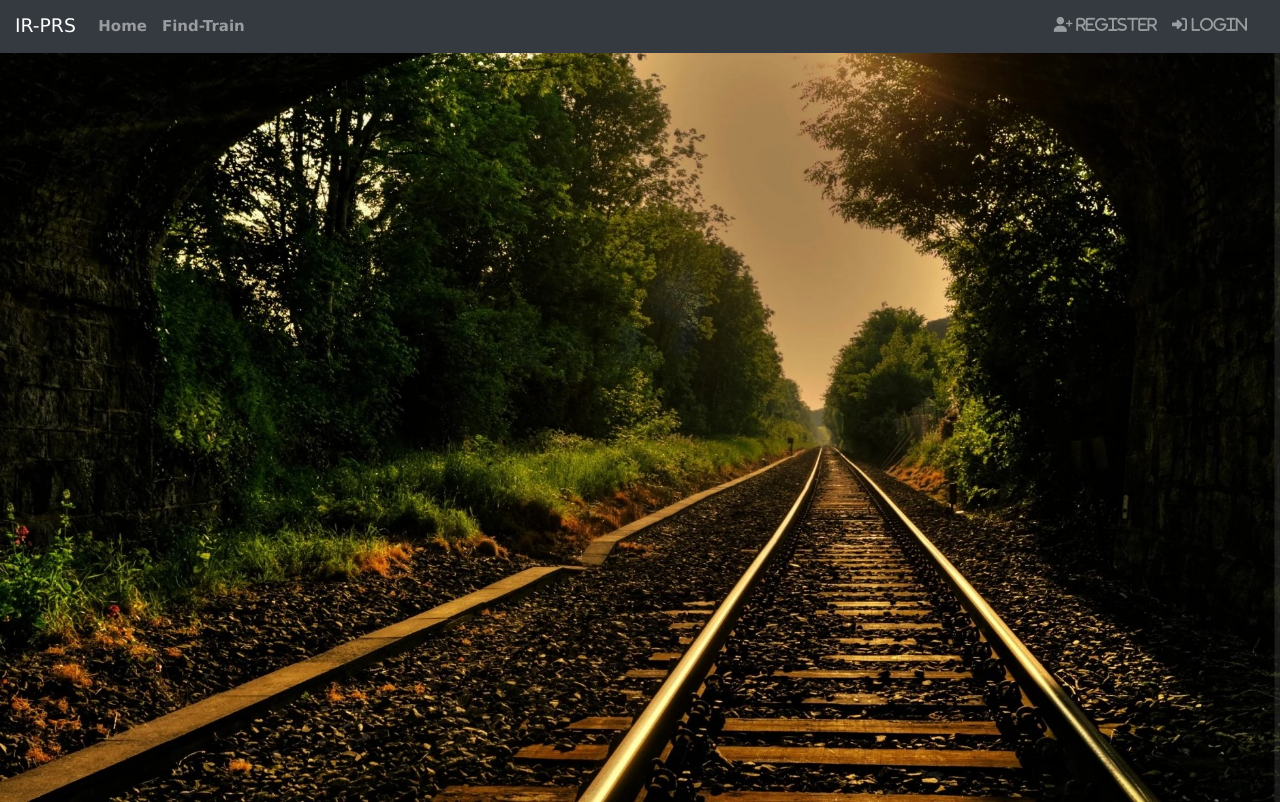
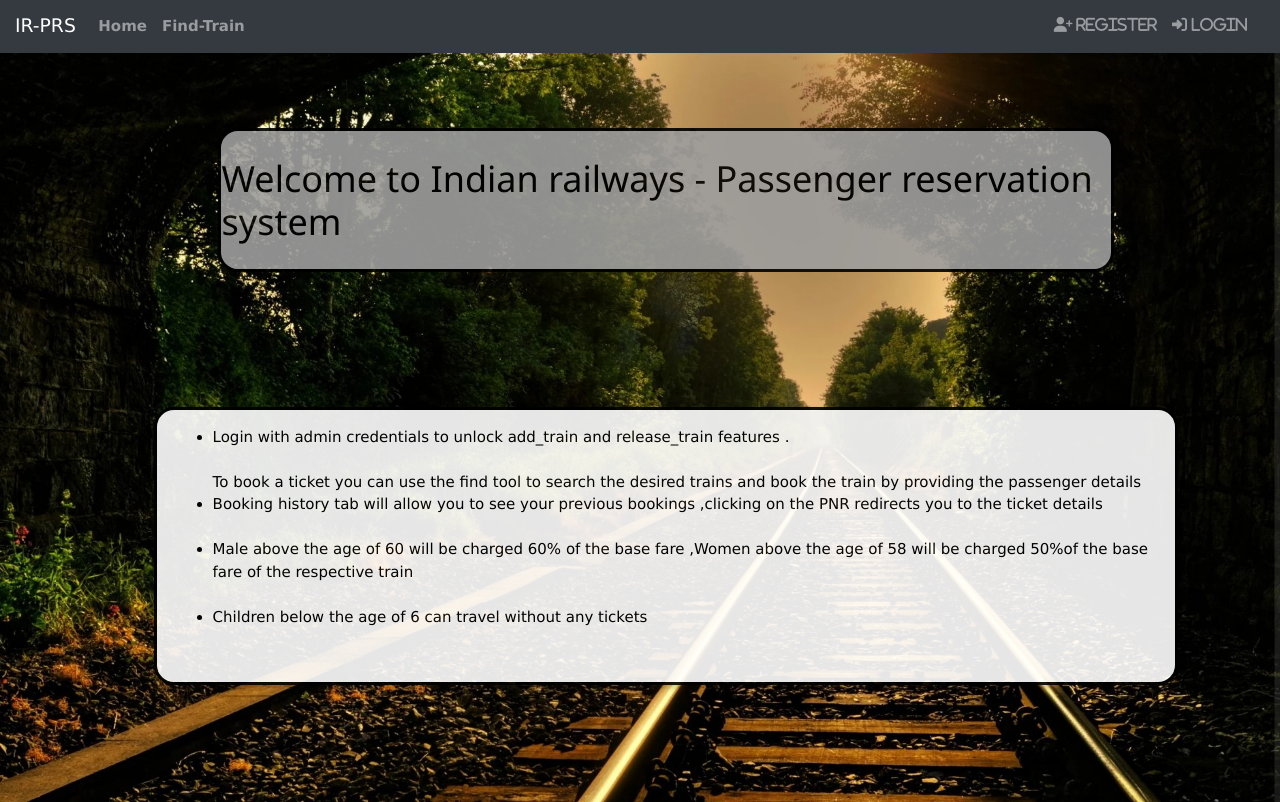
Before and after one commit to MohitSinghal2811/IR-PRS, a Django app: page /home in a window 1280 px wide. Run offline with Django 3.2, Linux system fonts and the light colour scheme; some libraries are stand-ins or nearby versions.

Commit message:
Front End complete

```diff
--- a/rail/templates/rail/base.html
+++ b/rail/templates/rail/base.html
@@ -23,12 +23,14 @@
 
     {% if request.user.is_authenticated %}
         <ul class="navbar-nav" style = "position: absolute; right:2vw; top:0.5vw">
+            {% if request.user.is_superuser %}
                 <li class="nav-item" >
                     <a class="nav-link" href="{% url 'add_train' %}"> Add Train </a>
                 </li>
                 <li class="nav-item" >
                     <a class="nav-link" href="{% url 'release_train' %}"> Release Train </a>
                 </li>
+            {% endif %}
             <li class = "nav-item" >
                 <span class="nav-link"><b>Hi {{request.user.first_name}} </b></span>
             </li>
--- a/rail/templates/rail/index.html
+++ b/rail/templates/rail/index.html
@@ -1 +1,44 @@
-{% extends "rail/base.html" %}
+{% extends 'rail/base.html' %}
+{% load static %}
+{% load widget_tweaks %}
+
+
+{% block body %}
+
+
+<div class="w3-display-topmiddle" style="width:70vw ;margin-left:2vw; margin-top:10vw; opacity:0.9; ">
+    <div class="w3-container w3-white w3-padding-16 w3-grey"  style="height: 100%; border: solid black; border-radius: 20px;">
+        <div class = "row ">
+            <b><h1>Welcome to Indian railways - Passenger reservation system</h1></b>
+        </div>
+    </div>
+</div>
+
+
+
+<div class="w3-display-bottommiddle" style="width:80vw ;margin-left:2vw; margin-bottom:9vw; opacity:0.9; ">
+    <div class="w3-container w3-card w3-white w3-padding-16 "  style="height: 100%; border: solid black; border-radius: 20px;">
+    <ul >
+        <li >
+           Login with admin credentials to unlock add_train and release_train features .
+        </li>
+        </br>
+          To book a ticket you can use the find tool to search the desired trains and book the train by providing the passenger details
+        <li >
+            Booking history tab will allow you to see your previous bookings ,clicking on the PNR redirects you to the ticket details
+        </li>
+        </br>
+        <li >
+            Male above the age of 60 will be charged 60% of the base fare ,Women above the age of 58 will be charged 50%of the base fare of the respective train
+        </li>
+        </br>
+        <li>
+            Children below the age of 6 can travel without any tickets
+        </li>
+        </br>
+    </ul>
+    </div>
+</div>
+
+
+{% endblock %}
```
Also changed, not shown: db.sqlite3. Lines whose indentation alone changed are shown as unchanged.
